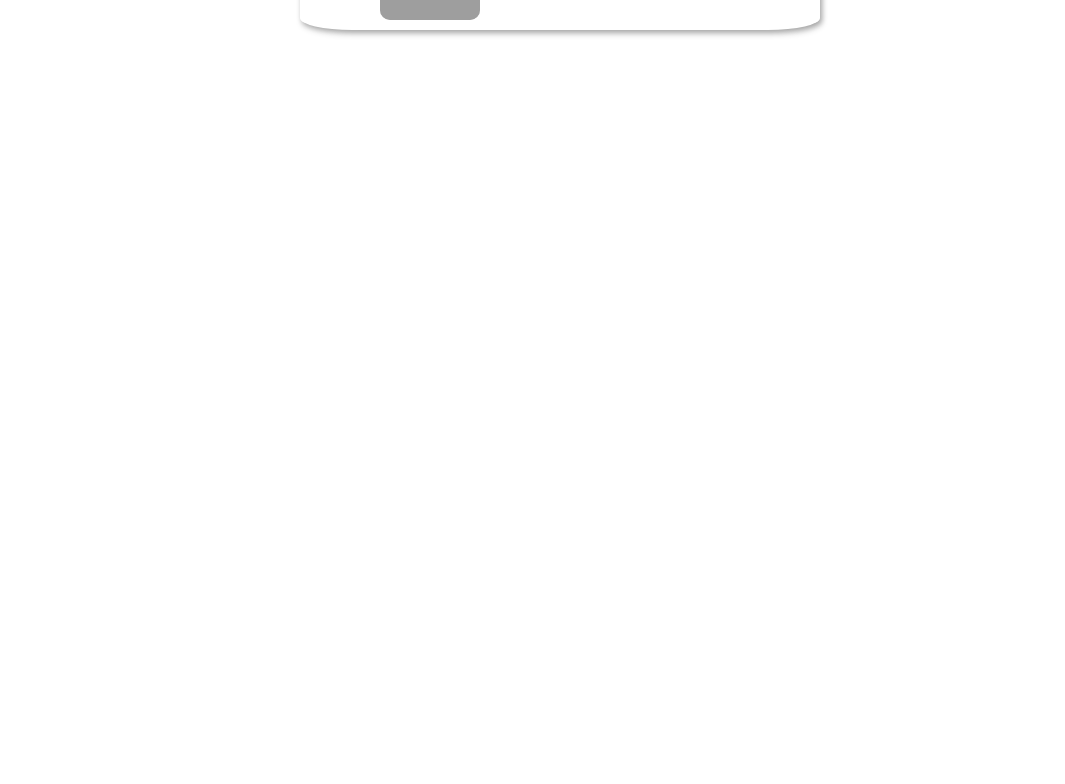
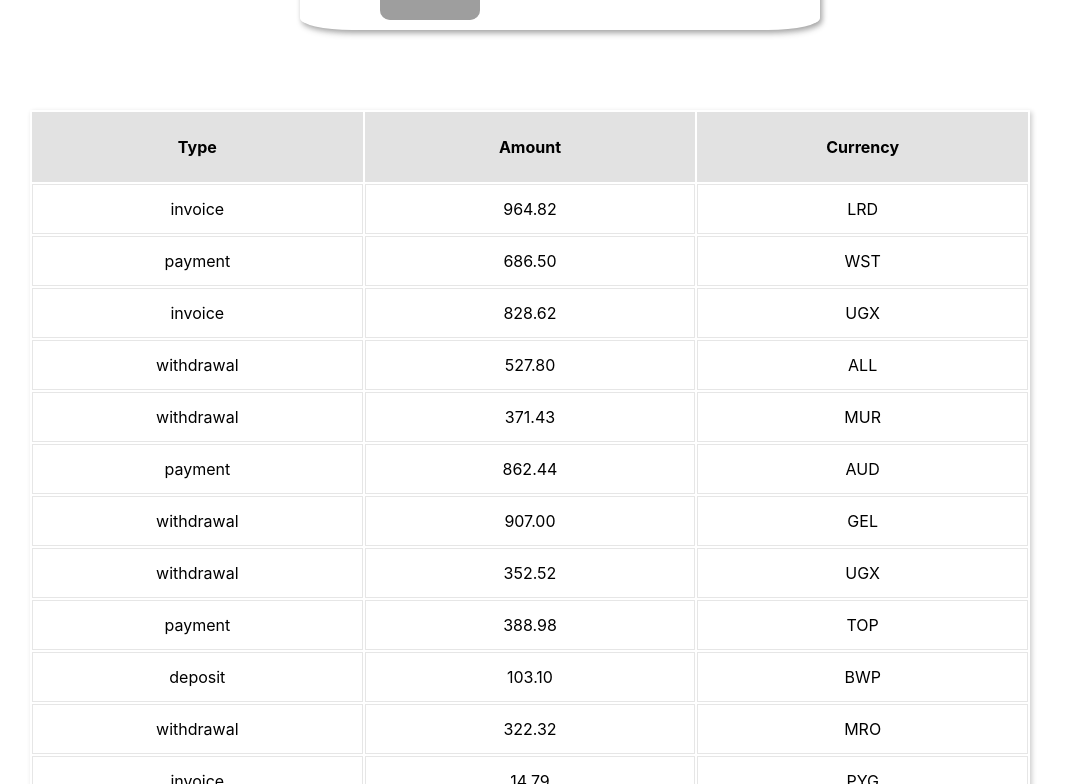
Before and after one commit to OlgaSharhorodska/goit-react-hw-01-components, a React (Create React App) app: page / in a window 1280 px wide. Shown: the part 1456-2240 px from the top of the page, without its empty margins (110-1175 px from the left). Before the commit the page ends 1566 px from the top, so only its background shows below. Built offline with nearby package versions, Linux system fonts and the light colour scheme; grey boxes are pictures that could not be loaded.

Commit message:
add component TransactionHistory

```diff
--- a/src/components/App.jsx
+++ b/src/components/App.jsx
@@ -1,11 +1,12 @@
 import { Profile } from './Profile/Profile';
 import { Statisctics } from './Statistics/Statistics';
 import { FriendsList } from './FriendList/FriendList';
+import { TransactionHistory } from './TransactionHistory/TransactionHistory';
 
 import user from '../data/user.json';
 import data from '../data/data.json';
 import friends from '../data/friends.json';
-// import transactions from '../data/transactions.json';
+import transactions from '../data/transactions.json';
 
 
 export const App = () => (
@@ -21,6 +22,6 @@ export const App = () => (
     />
     <Statisctics title="Upload stats" stats={data} />
     <FriendsList friends={friends}/>
-    {/* <TransactionHistory items={transactions}/> */}
+    <TransactionHistory items={transactions}/>
   </>
 );
--- /dev/null
+++ b/src/components/TransactionHistory/TransactionHistory.js
@@ -0,0 +1,26 @@
+import { Table,TableTitle,TableData,TableRow} from './TransactionHistory.styled'
+
+export const TransactionHistory = ({ items }) => {
+  return (
+    <Table>
+      <TableTitle>
+        <TableRow>
+          <th>Type</th>
+          <th>Amount</th>
+          <th>Currency</th>
+        </TableRow>
+      </TableTitle>
+      <tbody>
+        {items.map(({ id, type, amount, currency }, index) => {
+          return (
+            <TableRow key={id} $idx={index}>
+              <TableData>{type}</TableData>
+              <TableData>{amount}</TableData>
+              <TableData>{currency}</TableData>
+            </TableRow>
+          );
+        })}
+      </tbody>
+    </Table>
+  );
+};
--- /dev/null
+++ b/src/components/TransactionHistory/TransactionHistory.styled.js
@@ -0,0 +1,29 @@
+import styled from "styled-components";
+
+export const Table = styled.table`
+  width: 1000px;
+  margin: 0 auto;
+  background: white;
+  margin-bottom: 100px;
+  box-shadow: 2px 2px 5px rgba(0, 0, 0, 0.2);
+`;
+
+export const TableTitle = styled.thead`
+  height: 70px;
+  text-align: center;
+  color: black;
+  background: rgb(226, 226, 226);
+`;
+
+export const TableRow = styled.tr`
+  height: 50px;
+  text-align: center;
+
+  th {
+    width: calc(100% / 3);
+  }
+`;
+
+export const TableData = styled.td`
+  border: 1px solid rgba(10, 10, 10, 0.1);
+`;
```
